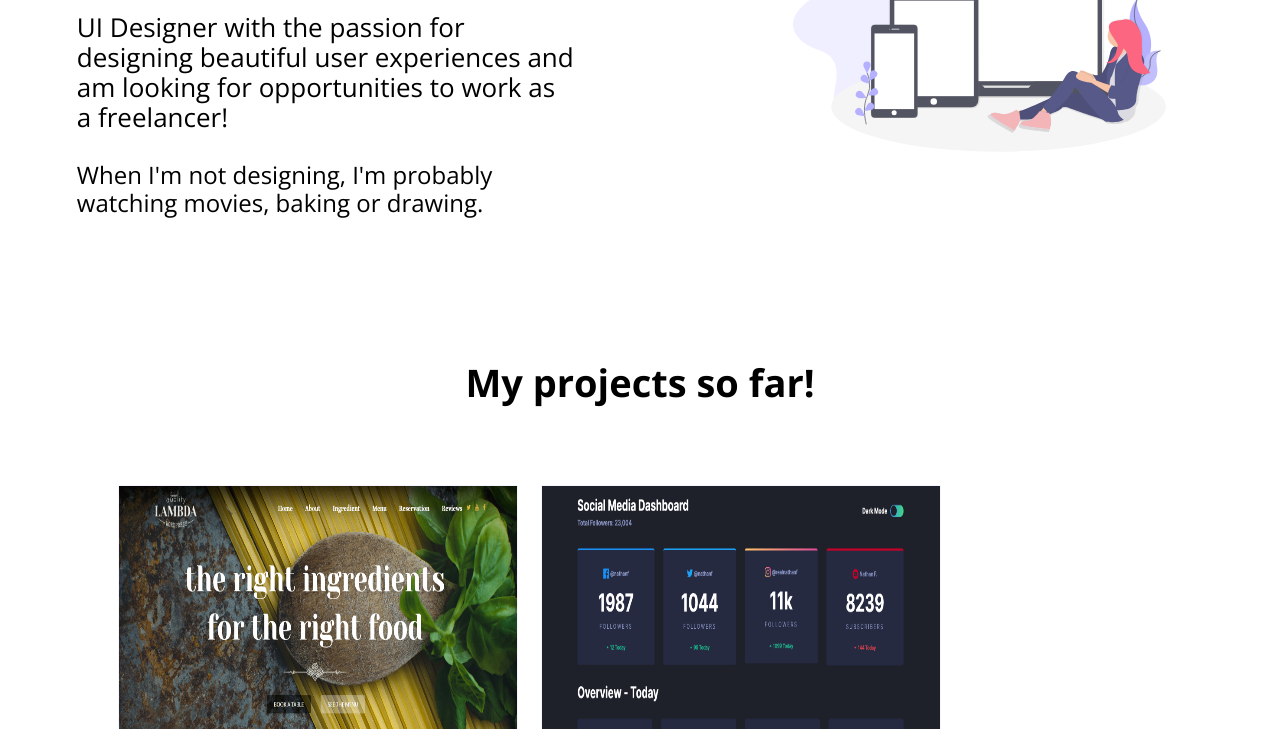
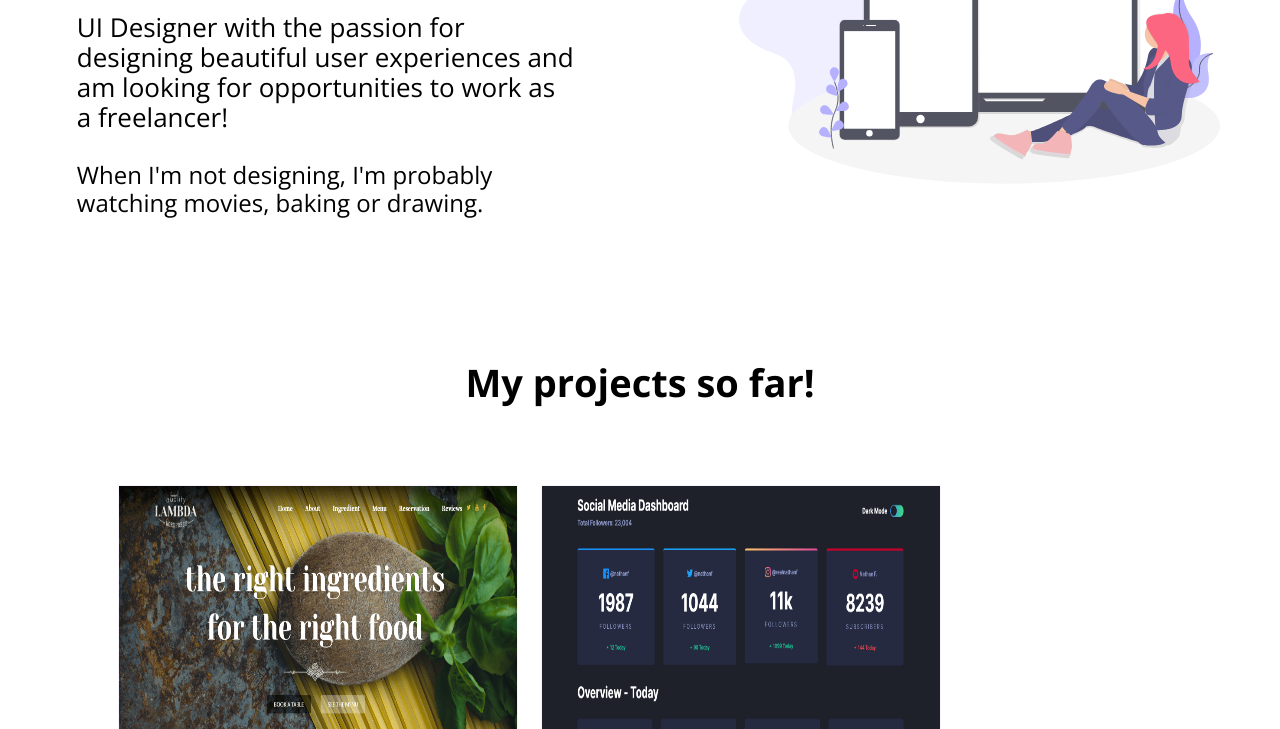
Before and after one commit to rupalkachhwaha/rupalkachhwaha.github.io, a plain HTML site: page index.html in a window 1280 px wide. Shown: the part 371-1100 px from the top of the page. Drawn offline with nearby package versions, Linux system fonts and the light colour scheme; a web font is replaced by a local one.

Commit message:
Update style.css

```diff
--- a/style.css
+++ b/style.css
@@ -69,7 +69,7 @@ header section article:last-child{
     justify-content: center;
 }
 header section article img{
-    width: 62%;
+    width: 80%;
 }
 
 .header-text span{
```
